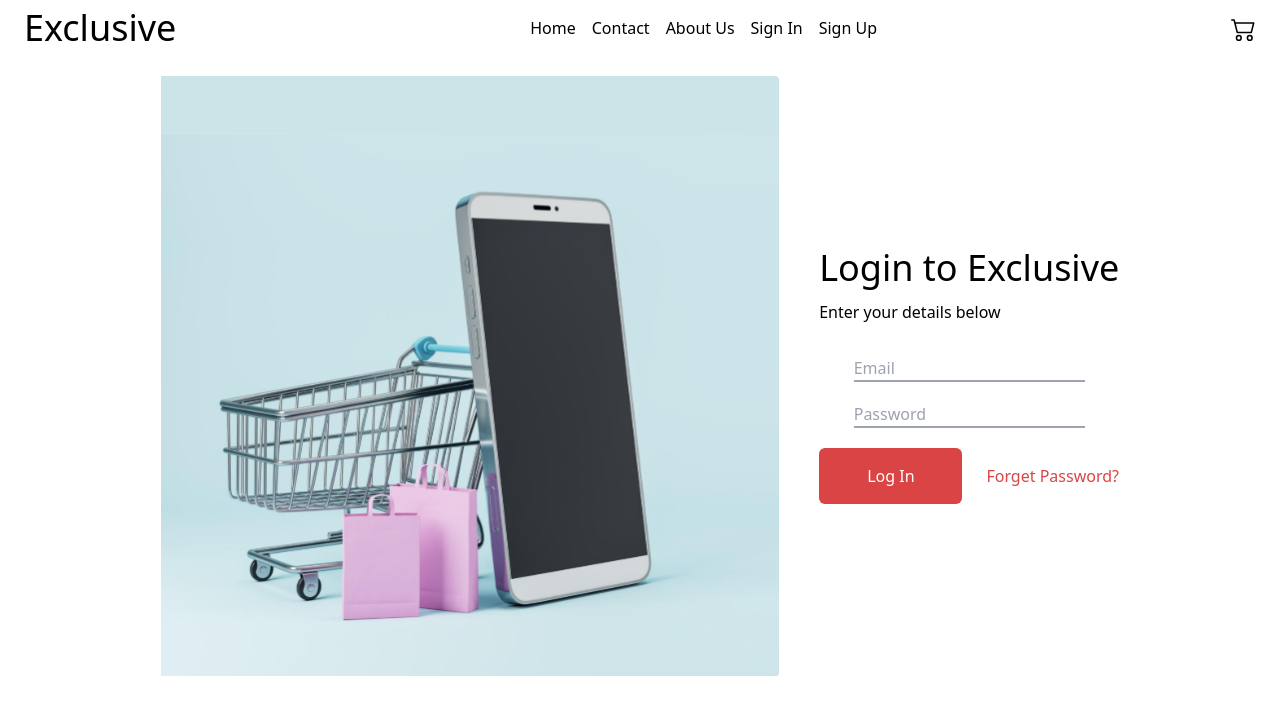
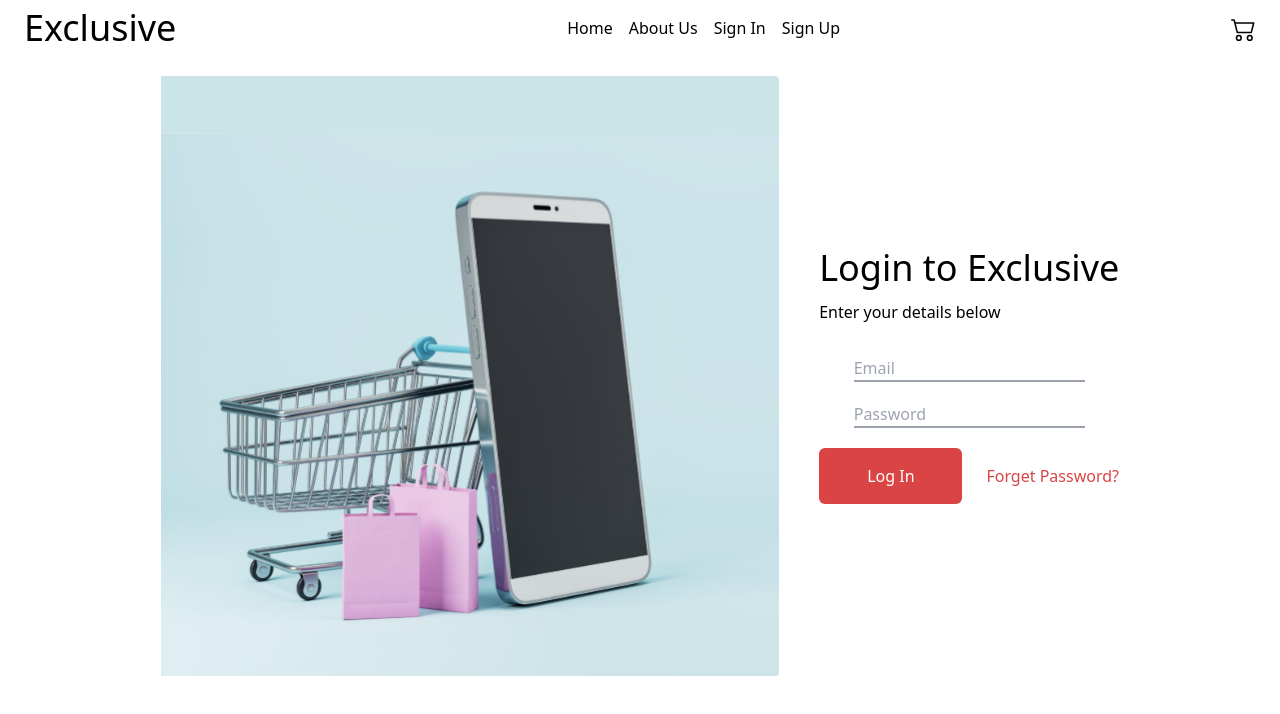
Before and after one commit to GeoLine02/Exclusive, a React (Vite) app in the folder Exclusive/: page /signIn in a window 1280 px wide. Shown: the top 714 px of the page. Built offline with nearby package versions, Linux system fonts and the light colour scheme.

Commit message:
refacrtor: change type

```diff
--- a/Exclusive/src/components/BillingDetails/BillingDetails.tsx
+++ b/Exclusive/src/components/BillingDetails/BillingDetails.tsx
@@ -32,7 +32,8 @@ const BillingDetails = () => {
   };
 
   console.log(userBillingDetails);
-  const onSubmit = (values) => {
+  // eslint-disable-next-line @typescript-eslint/no-explicit-any
+  const onSubmit = (values: any) => {
     setSubmit(true);
     if (saveDetails) {
       localStorage.setItem("billingDetails", JSON.stringify(values));
--- a/Exclusive/src/components/NavBar/NavBar.tsx
+++ b/Exclusive/src/components/NavBar/NavBar.tsx
@@ -35,9 +35,7 @@ const NavBar = () => {
         <li>
           <NavLink to={routes.home}>Home</NavLink>
         </li>
-        <li>
-          <NavLink to={routes.contact}>Contact</NavLink>
-        </li>
+
         <li>
           <NavLink to={routes.about}>About Us</NavLink>
         </li>
```
